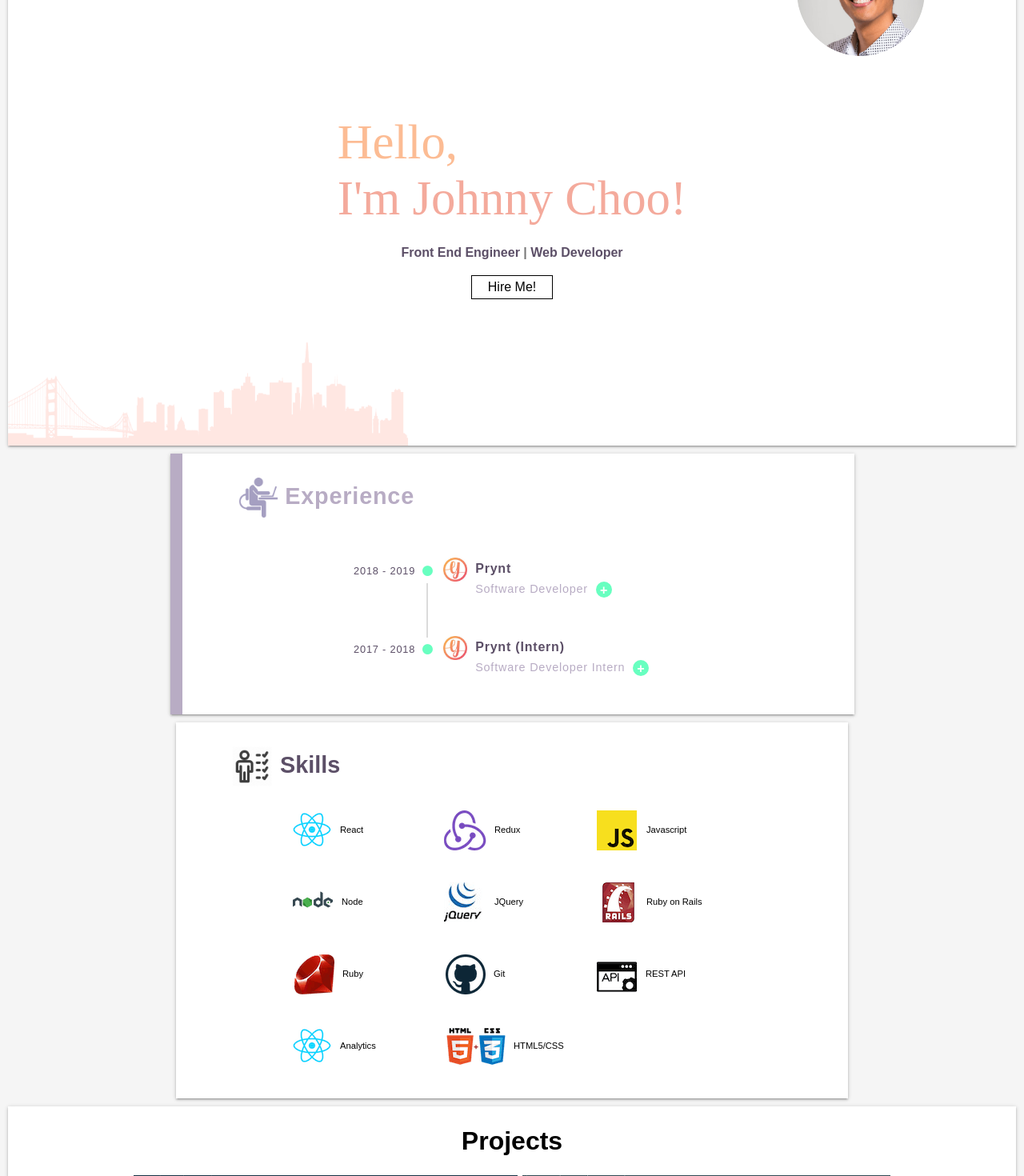
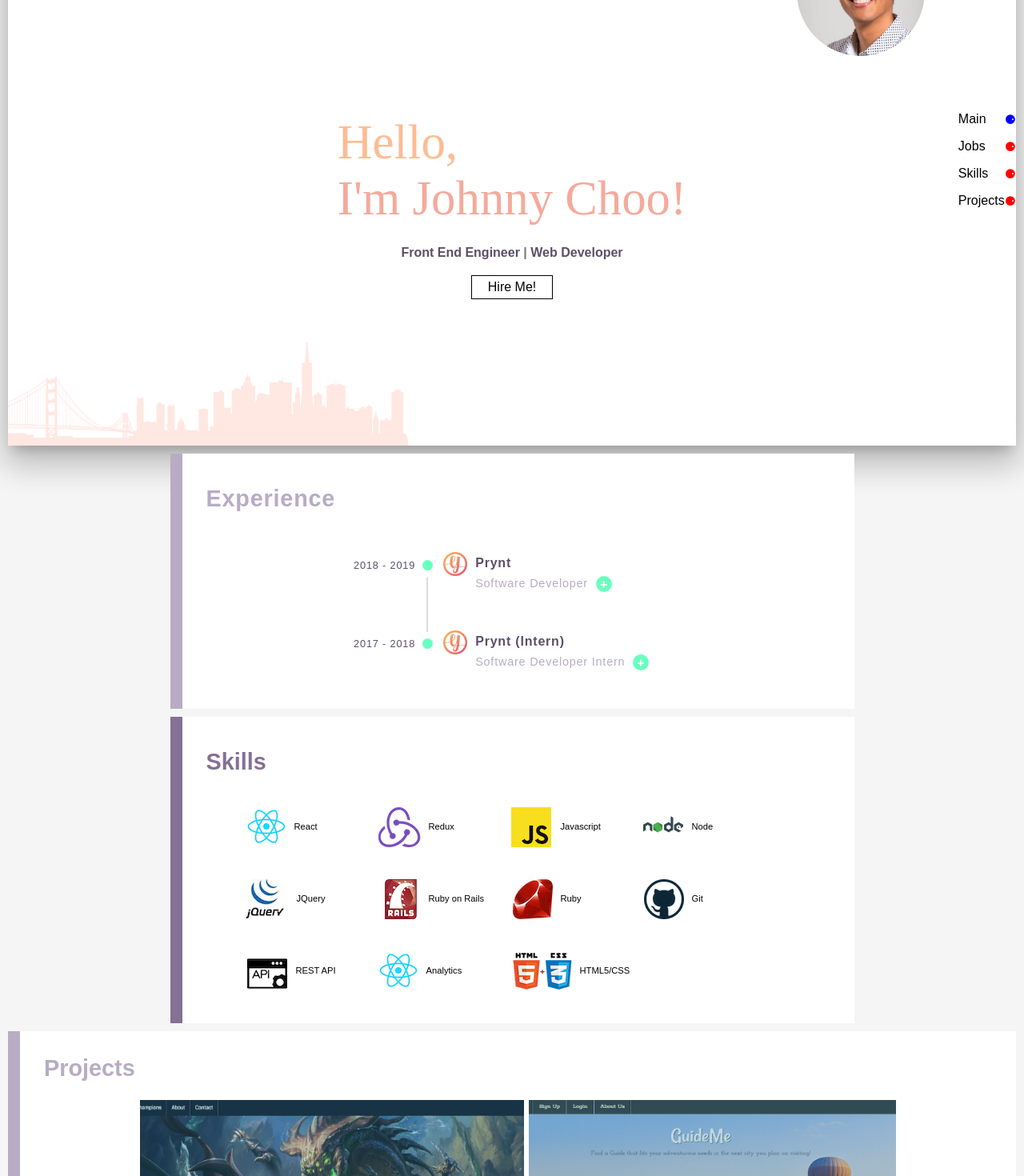
Before and after one commit to jchoo157/johnny-website, a React app: page / in a window 1280 px wide. Shown: the part 200-1670 px from the top of the page at 80% size. Built offline with nearby package versions, Linux system fonts and the light colour scheme; a web font is replaced by a local one.

Commit message:
add dynamic navigation that updates depending on where you're scrolled

```diff
--- a/src/css/styles.css
+++ b/src/css/styles.css
@@ -44,8 +44,67 @@ html, body {
 }
 
 .div-shadow {
-  -webkit-box-shadow: 0 2px 2px 0 rgba(0,0,0,0.14), 0 3px 1px -2px rgba(0,0,0,0.12), 0 1px 5px 0 rgba(0,0,0,0.2);
-  box-shadow: 0 2px 2px 0 rgba(0,0,0,0.14), 0 3px 1px -2px rgba(0,0,0,0.12), 0 1px 5px 0 rgba(0,0,0,0.2);
+  -webkit-box-shadow: 0 24px 38px 3px rgba(0,0,0,0.14), 0 9px 46px 8px rgba(0,0,0,0.12), 0 11px 15px -7px rgba(0,0,0,0.2);
+  box-shadow: 0 24px 38px 3px rgba(0,0,0,0.14), 0 9px 46px 8px rgba(0,0,0,0.12), 0 11px 15px -7px rgba(0,0,0,0.2);
+  padding-bottom: 20px;
+  -webkit-transition: box-shadow 2s; /* Safari */
+  transition: box-shadow 2s;
+  -webkit-transition: margin-bottom 2s; /* Safari */
+  transition: margin-bottom 2s;
+}
+
+#navigation {
+  position: fixed;
+  z-index: 9;
+  right: 10px;
+  top: 50%;
+  -ms-transform: translateY(-50%);
+  -webkit-transform: translateY(-50%);
+  -moz-transform: translateY(-50%);
+  -o-transform: tranlslateY(-50%);
+  transform: translateY(-50%);
+
+  p {
+
+    &.highlight::after {
+      content: "⚈";
+      float: right;
+      color: blue;
+    }
+
+    &::after {
+      content: "⚈";
+      float: right;
+      color: red;
+    }
+  }
+
+  .job-icon, .skills-icon, .project-icon {
+    vertical-align: middle;
+    height: 50px;
+    width: 50px;
+  }
+
+  .job-icon {
+    background-image: url('../../public/images/icons/job-icon.png');
+    background-repeat: no-repeat;
+    background-size: contain;
+    background-position: center;
+  }
+
+  .skills-icon {
+    background-image: url('../../public/images/icons/skills-icon.png');
+    background-repeat: no-repeat;
+    background-size: contain;
+    background-position: center;
+  }
+
+  .project-icon {
+    background-image: url('../../public/images/icons/project-icon.png');
+    background-repeat: no-repeat;
+    background-size: contain;
+    background-position: center;
+  }
 }
 
 #home {
@@ -187,7 +246,7 @@ html, body {
 
 #employment {
   max-width: 800px;
-  padding: 20px;
+  padding: 30px 20px 20px 20px;
   margin: 0 auto;
   background: white;
   position: relative;
@@ -201,17 +260,7 @@ html, body {
     margin: 10px auto;
     font-family: "Source Sans Pro", arial, sans-serif;
     color: #b8acc4;
-
-    .job-icon {
-      background-image: url('../../public/images/icons/job-icon.png');
-      background-repeat: no-repeat;
-      background-size: contain;
-      background-position: center;
-      display: inline-block;
-      vertical-align: middle;
-      height: 50px;
-      width: 50px;
-    }
+    margin-left: 10px;
 
     @media(max-width: 600px) {
       font-size: 1.5em;
@@ -258,6 +307,14 @@ html, body {
       margin-left: 40px;
       color: #b8acc4;
       font-size: 0.9em;
+
+      @media(max-width: 600px) {
+        font-size: 0.8em;
+      }
+
+      @media(max-width: 400px) {
+        font-size: 0.7em;
+      }
     }
 
     @media(max-width: 600px) {
@@ -288,6 +345,10 @@ html, body {
       margin-left: 10px;
       border-radius: 50%;
       font-weight: bold;
+    }
+
+    @media(max-width: 600px) {
+      flex: 3;
     }
   }
 
@@ -380,6 +441,10 @@ html, body {
     margin-left: 10px;
     margin-right: 10px;
   }
+
+  @media(max-width: 600px) {
+    padding: 30px 10px 20px 10px;
+  }
 }
 
 /* SKILLS */
@@ -387,10 +452,11 @@ html, body {
 #skills {
   background: white;
   margin: 10px;
-  padding: 20px;
+  padding: 30px 20px 20px 20px;
   max-width: 800px;
   margin-left: auto;
   margin-right: auto;
+  border-left: 15px solid #847193;
 
   h1 {
     max-width: 700px;
@@ -398,18 +464,11 @@ html, body {
     font-size: 1.8em;
     text-align: left;
     font-family: "Source Sans Pro", arial, sans-serif;
-    color: #5C4F67;
+    color: #847193;
+    margin-left: 10px;
 
-     .skills-icon {
-      background-image: url('../../public/images/icons/skills-icon.png');
-      background-repeat: no-repeat;
-      background-size: contain;
-      background-position: center;
-      display: inline-block;
-      vertical-align: middle;
-      height: 50px;
-      width: 50px;
-      margin-right: 10px;
+    @media(max-width: 600px) {
+      font-size: 1.5em;
     }
   }
 
@@ -418,18 +477,18 @@ html, body {
     flex-direction: row;
     max-width: 700px;
     margin: 0 auto;
+    padding-top: 10px;
 
     ul {
       list-style-type: none;
       padding-left: 0px;
-      width: 570px;
       margin: 0 auto;
 
       li {
         float: left;
         margin: 20px 10px;
         font-size: 0.7em;
-        min-width: 170px;
+        min-width: 145px;
 
         @media(max-width: 600px) {
           min-width: 150px;
@@ -517,6 +576,15 @@ html, body {
   .additional-skills {
 
   }
+
+  @media(max-width: 850px) {
+    margin-left: 10px;
+    margin-right: 10px;
+  }
+
+  @media(max-width: 600px) {
+    padding: 30px 10px 20px 10px;
+  }
 }
 
 /* PORTFOLIO */
@@ -526,10 +594,24 @@ html, body {
   background: white;
   margin-left: 10px;
   margin-right: 10px;
+  border-left: 15px solid #b8acc4;
 
   h1 {
-    text-align: center;
-    margin-top: 5px;
+    max-width: 700px;
+    margin: 10px auto;
+    font-size: 1.8em;
+    text-align: left;
+    font-family: "Source Sans Pro", arial, sans-serif;
+    color: #b8acc4;
+    margin-left: 10px;
+
+    @media(max-width: 600px) {
+      font-size: 1.5em;
+    }
+  }
+
+  .projects {
+    padding-top: 10px;
   }
 }
 
--- /dev/null
+++ b/src/js/components/Home/Contact.js
@@ -0,0 +1,11 @@
+import React, { Component } from 'react';
+
+export default class Contact extends Component {
+  render() {
+    return (
+      <div id="contact">
+        <h1> Contact </h1>
+      </div>
+    )
+  }
+}
--- a/src/js/components/Home/Employment.js
+++ b/src/js/components/Home/Employment.js
@@ -65,8 +65,8 @@ export default class Employment extends Component {
     const {infosOpen} = this.state;
 
     return (
-      <div id="employment" className="div-shadow">
-        <h1><div className="job-icon"/> Experience</h1>
+      <section id="employment">
+        <h1>Experience</h1>
         <ul>
           <li className="company-row">
             <div className="company-date">
@@ -93,7 +93,7 @@ export default class Employment extends Component {
           </li>
           {infosOpen['Prynt (Intern)'] ? <div className="company-tasks">{this.jobInfo('Prynt')}</div> : null}
         </ul>
-      </div>
+      </section>
     )
   }
 }
--- a/src/js/components/Home/Main.js
+++ b/src/js/components/Home/Main.js
@@ -1,9 +1,10 @@
+var $ = require('jquery');
 import React, { Component } from 'react';
 
 export default class Main extends Component {
   render() {
     return(
-      <div id="main" className="div-shadow">
+      <section id="main">
         <div className="top-main">
           <img src="../../../../public/images/jchoo.png" className="jchoo"/>
         </div>
@@ -21,7 +22,7 @@ export default class Main extends Component {
         </div>
         <div className="city"/>
         {/*<div className="choo-picture"></div>*/}
-      </div>
+      </section>
     )
   }
 }
--- /dev/null
+++ b/src/js/components/Home/Navigation.js
@@ -0,0 +1,17 @@
+import React, { Component } from 'react';
+
+export default class Navigation extends Component {
+  render() {
+    return (
+      <div id="navigation">
+        {/*<div className="job-icon"/>
+        <div className="skills-icon"/>
+        <div className="project-icon"/>*/}
+        <p className="main">Main</p>
+        <p className="employment">Jobs</p>
+        <p className="skills">Skills</p>
+        <p className="portfolio">Projects</p>
+      </div>
+    )
+  }
+}
--- a/src/js/components/Home/Portfolio.js
+++ b/src/js/components/Home/Portfolio.js
@@ -3,7 +3,7 @@ import React, { Component } from 'react';
 export default class Portfolio extends Component {
   render() {
     return(
-      <div id="portfolio" className="div-shadow">
+      <section id="portfolio">
         <h1>Projects</h1>
         <div className="projects">
           <div className="content">
@@ -64,7 +64,7 @@ export default class Portfolio extends Component {
             </div>
           </div>
         </div>
-      </div>
+      </section>
     )
   }
 }
--- a/src/js/components/Home/Skills.js
+++ b/src/js/components/Home/Skills.js
@@ -1,10 +1,17 @@
 import React, { Component } from 'react';
 
 export default class Skills extends Component {
+
+  onScroll() {
+    console.log('scrolled to me')
+  }
+
   render() {
+    const {style} = this.props;
+
     return(
-      <div id="skills" className="div-shadow">
-        <h1><div className="skills-icon"/>Skills</h1>
+      <section id="skills" style={style} onScroll={this.onScroll}>
+        <h1>Skills</h1>
         <div className="development-skills">
           <ul>
             <li><div className="sprite react-icon"/>React</li>
@@ -20,7 +27,7 @@ export default class Skills extends Component {
             <li><div className="sprite html-css-icon"/>HTML5/CSS</li>
           </ul>
         </div>
-      </div>
+      </section>
     )
   }
 }
--- a/src/js/containers/Home.js
+++ b/src/js/containers/Home.js
@@ -1,17 +1,44 @@
+var $ = require('jquery');
 import React, { Component } from 'react';
 import Main from '../components/Home/Main';
 import Employment from '../components/Home/Employment';
 import Skills from '../components/Home/Skills';
 import Portfolio from '../components/Home/Portfolio';
+import Navigation from '../components/Home/Navigation';
+import Contact from '../components/Home/Contact';
 
 export default class Home extends Component {
+  componentDidMount() {
+    $(window).scroll(function(){
+      var docViewTop = $(window).scrollTop();
+      var docViewBottom = docViewTop + $(window).height();
+
+      $.each($('section'), function(index, elem) {
+        var elemId = elem.id;
+        var elemTop = $(elem).offset().top;
+        var elemBottom = elemTop + $(elem).height();
+
+        if ((docViewTop <= elemBottom) && (docViewTop > (elemTop - 50))) {
+          console.log(elemId)
+          console.log(elem)
+          $('section').removeClass('div-shadow')
+          $(elem).addClass('div-shadow')
+          $('#navigation p').removeClass('highlight')
+          $('.' + elemId).addClass('highlight')
+        }
+      })
+    });
+  }
+
   render() {
     return(
       <div id="home">
+        <Navigation />
         <Main />
         <Employment />
         <Skills />
         <Portfolio />
+        <Contact />
       </div>
     )
   }
```
Also changed, not shown: public/images/icons/project-icon.png (added).
